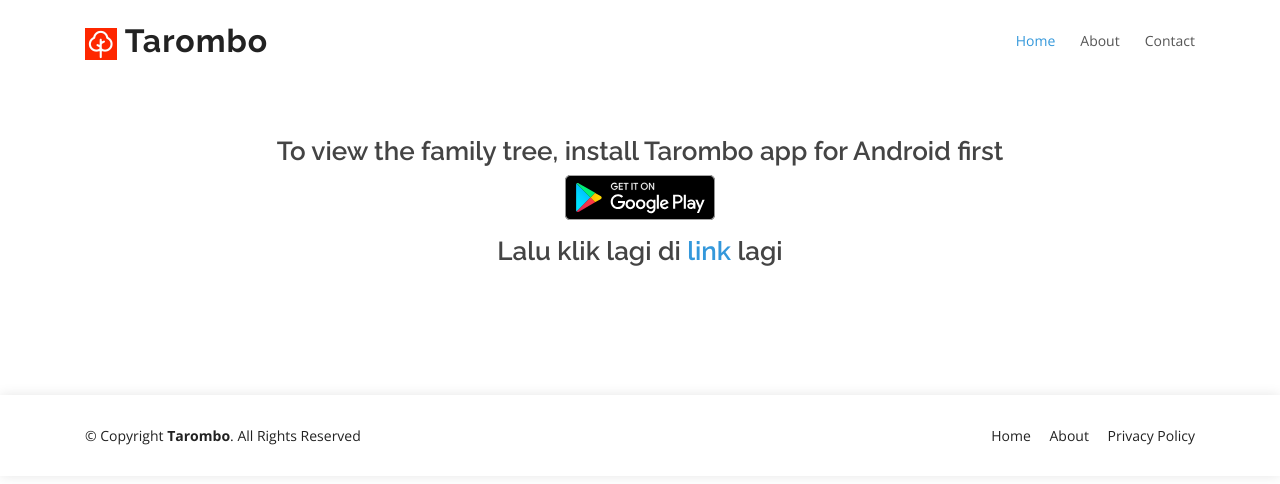
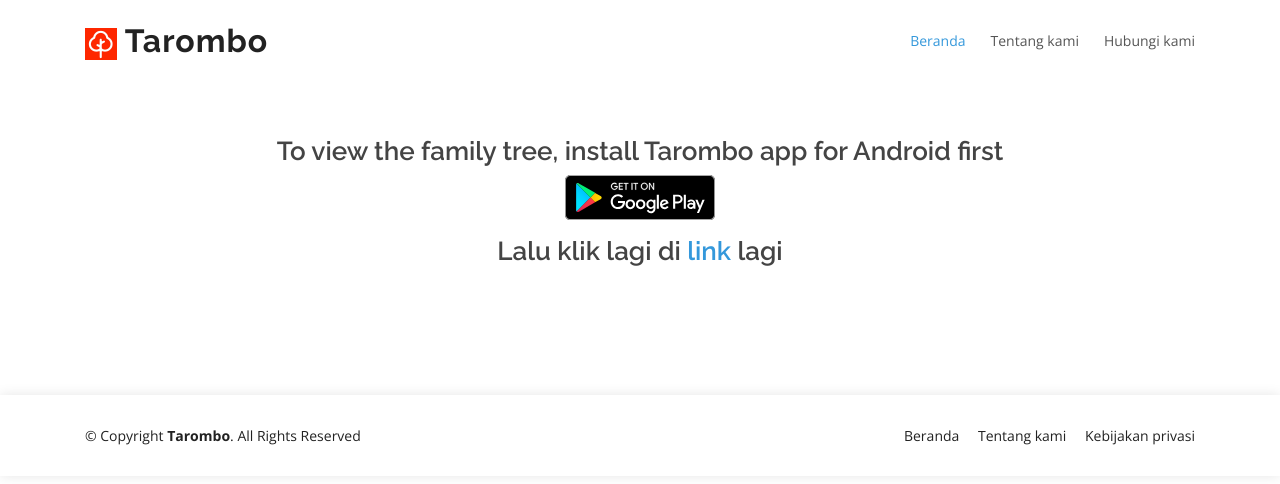
Before and after one commit to tarombo/tarombo.github.io, a plain HTML site: page 404-id.html in a window 1280 px wide. Drawn offline with nearby package versions, Linux system fonts and the light colour scheme.

```diff
--- a/404-id.html
+++ b/404-id.html
@@ -63,9 +63,9 @@
 
       <nav class="nav-menu d-none d-lg-block">
         <ul>
-          <li class="active"><a href="/index.html">Home</a></li>
-          <li><a href="/404-id.html">About</a></li>
-          <li><a href="/index.html#contact">Contact</a></li>
+          <li class="active"><a href="/index.html">Beranda</a></li>
+          <li><a href="/404-id.html">Tentang kami</a></li>
+          <li><a href="/index.html#contact">Hubungi kami</a></li>
 
         </ul>
       </nav><!-- .nav-menu -->
@@ -118,9 +118,9 @@
         </div>
         <div class="col-lg-6">
           <nav class="footer-links text-lg-right text-center pt-2 pt-lg-0">
-            <a href="/index.html#intro" class="scrollto">Home</a>
-            <a href="/index.html#about" class="scrollto">About</a>
-            <a href="/privacypolicy.html">Privacy Policy</a>
+            <a href="/index.html#intro" class="scrollto">Beranda</a>
+            <a href="/index.html#about" class="scrollto">Tentang kami</a>
+            <a href="/privacypolicy.html">Kebijakan privasi</a>
           </nav>
         </div>
       </div>
```
